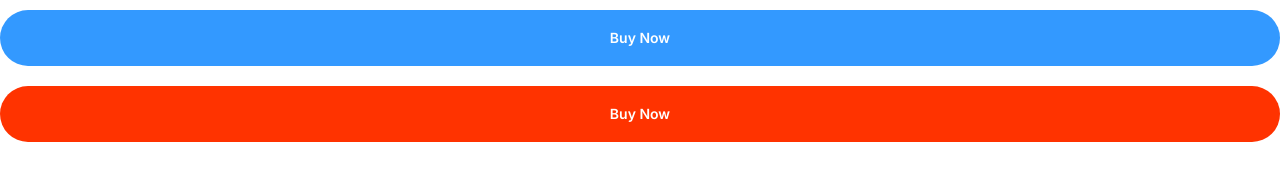
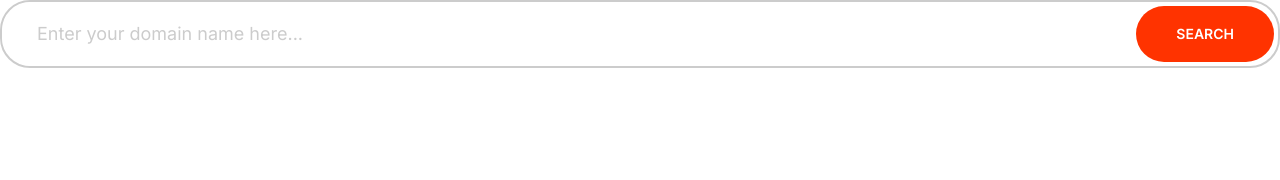
Before and after one commit to morty-berger/moshify, a plain HTML site: page index.html in a window 1280 px wide. Drawn offline with Linux system fonts and the light colour scheme.

Commit message:
built the input

```diff
--- a/css/styles.css
+++ b/css/styles.css
@@ -4,6 +4,11 @@
     --color-accend: #ff3300;
     --color-heding: #330066;
     --color-body: #918ca4;
+    --input-border-color: #ccc;
+    --input-border-radies: 30px;
+}
+*, *::before, *::after {
+    box-sizing: border-box;
 }
 /* typogrephy */
 html {
@@ -153,16 +158,16 @@ a {
 
 /* buttons */
 .btn {
-    padding: 2rem 10rem;
+    border-radius: 40px;
+    border: 0;
+    cursor: pointer;
     font-size: 1.8rem;
     font-weight: bold;
-    text-transform: capitalize;
+    margin: 1rem 0;
+    padding: 2rem 10rem;
     text-align: center;
+    text-transform: uppercase;
     white-space: nowrap;
-    border: 0;
-    border-radius: 40px;
-    margin: 1rem 0;
-    cursor: pointer;
 }
 .btn--primery {
     background-color: var(--color-primary);
@@ -204,3 +209,33 @@ a {
     }
 
 }
+/* input */
+.input {
+    border-radius: var(--input-border-radies);
+    border: 2px solid var(--input-border-color) ;
+    padding: 2rem 3.5rem ;
+    font-size: 2rem;
+    color: var(--color-heding);
+    outline: none;
+}
+::placeholder {
+    color: var(--input-border-color);
+}
+.input-group{
+    border: 2px solid var(--input-border-color);
+    border-radius: 30px;
+    display: flex;
+}
+.input-group .input {
+    border: none;
+    flex-grow: 1;
+}
+.input-group .btn {
+    padding: 2rem 4rem;
+    margin: 4px;
+}
+@media screen and (min-width: 1024px) {
+.input {
+    font-size: 1.8rem;
+ }
+}
--- a/index.html
+++ b/index.html
@@ -15,7 +15,13 @@
     <link rel="stylesheet" href="css/styles.css" />
   </head>
   <body>
-    <button class="btn btn--primery btn--block">buy now</button>
-    <a href="#"><button class="btn btn--accend btn--block">buy now</button></a>
+    <div class="input-group">
+      <input
+        type="text"
+        class="input"
+        placeholder="Enter your domain name here..."
+      />
+      <button class="btn btn--accend">search</button>
+    </div>
   </body>
 </html>
```
